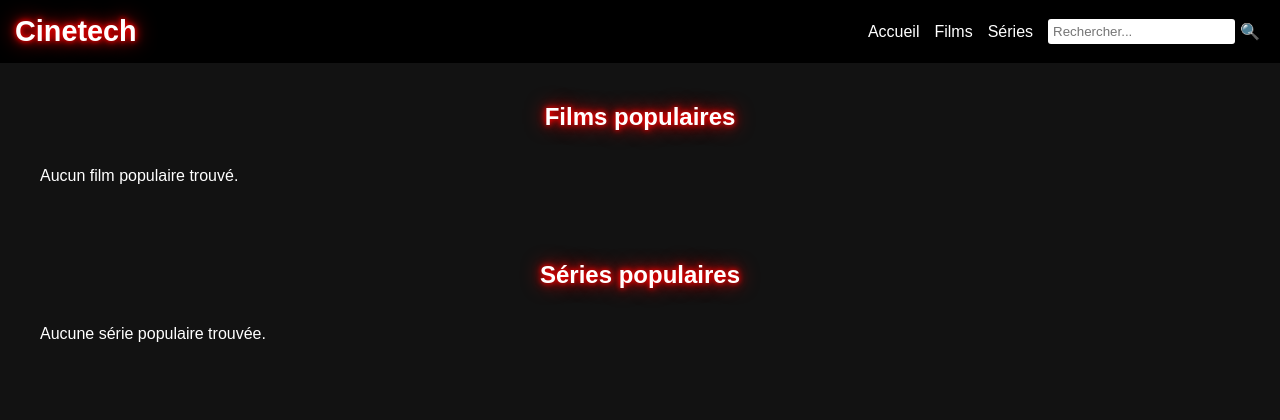
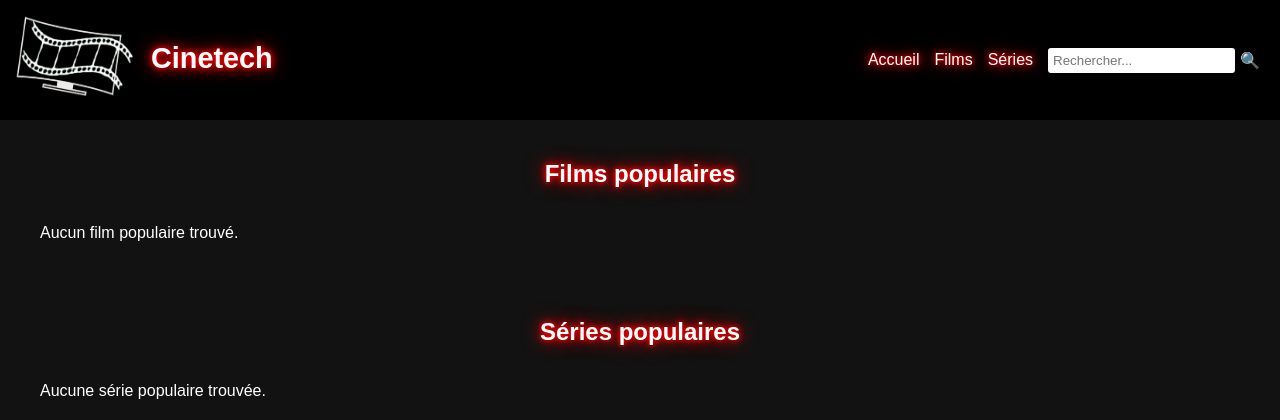
Before and after one commit to lucy-madec/cinetech, a PHP site: page / in a window 1280 px wide. Shown: the top 420 px of the page. Run offline with PHP 8.4, Linux system fonts and the light colour scheme; data that the repository does not hold is empty.

Commit message:
Add favicon icon next to Cinetech text in header

```diff
--- a/public/css/style.css
+++ b/public/css/style.css
@@ -6,19 +6,21 @@ body {
     color: #fff;
 }
 
-/* Style for favicon */
-.link-favicon {
-    position: absolute;
-    left: -10000;
-}
-
 h1 {
     color: #fff;
     text-align: center;
     margin-top: 20px;
 }
 
-/* Style néon pour les titres et liens */
+/* Style for icon next to text */
+.logo-icon {
+    width: 120px;
+    height: 90px;
+    vertical-align: middle;
+    margin-right: 8px; /* Space between icon and text */
+}
+
+/* Neon style for titles and links */
 .neon-text {
     color: #fff;
     text-shadow: 0 0 5px #ff0000, 0 0 10px #ff0000, 0 0 20px #ff0000;
@@ -32,7 +34,7 @@ h2 {
 
 /* Header style */
 .site-header {
-    background-color: #000; /* Red cinema */
+    background-color: #000;
     padding: 15px;
     text-align: center;
     display: flex;
--- a/src/views/home.php
+++ b/src/views/home.php
@@ -11,11 +11,14 @@
 
 <body>
     <header class="site-header">
-        <h1 class="neon-text">Cinetech</h1>
+        <h1 class="neon-text">
+            <img src="/cinetech/public/images/favicon.png" alt="Logo Cinetech" class="logo-icon">
+            Cinetech
+        </h1>
         <nav class="navbar">
-            <a href="?page=home">Accueil</a>
-            <a href="?page=movies">Films</a>
-            <a href="?page=series">Séries</a>
+            <a href="?page=home" class="neon-text">Accueil</a>
+            <a href="?page=movies" class="neon-text">Films</a>
+            <a href="?page=series" class="neon-text">Séries</a>
             <form action="?page=search" class="search-bar" method="get">
                 <input type="text" name="query" placeholder="Rechercher...">
                 <button type="submit">🔍</button>
```
Also changed, not shown: public/images/favicon.png.
